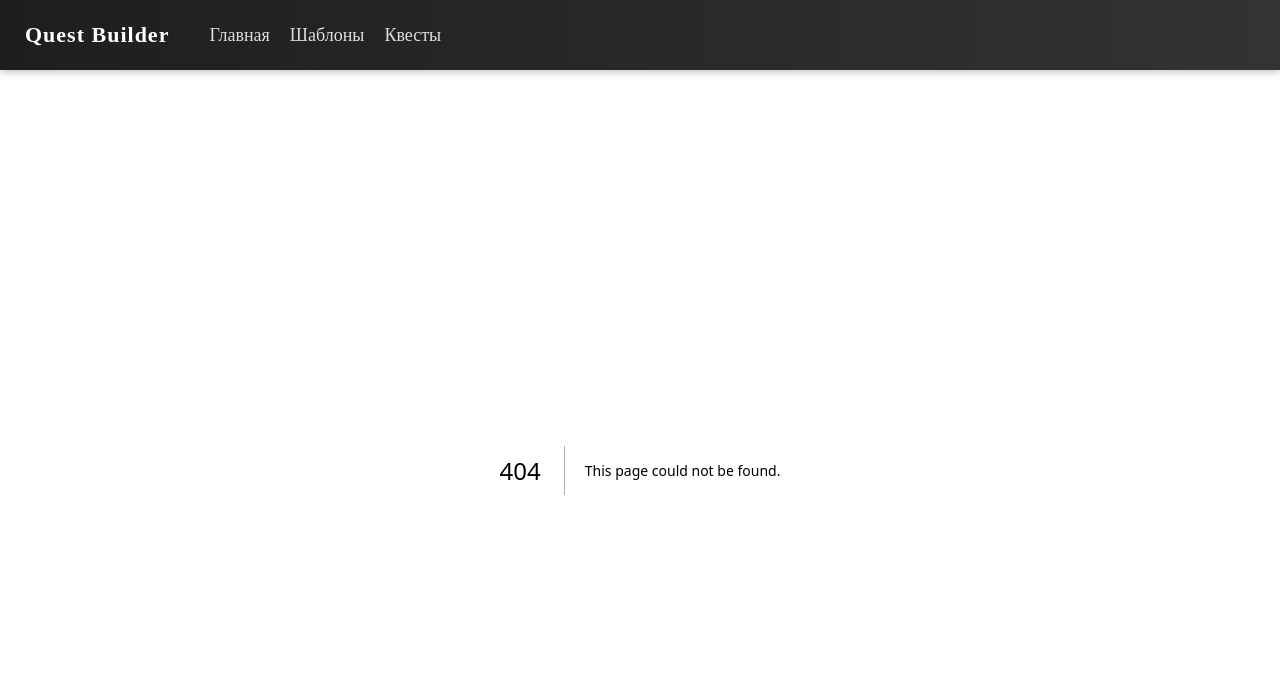
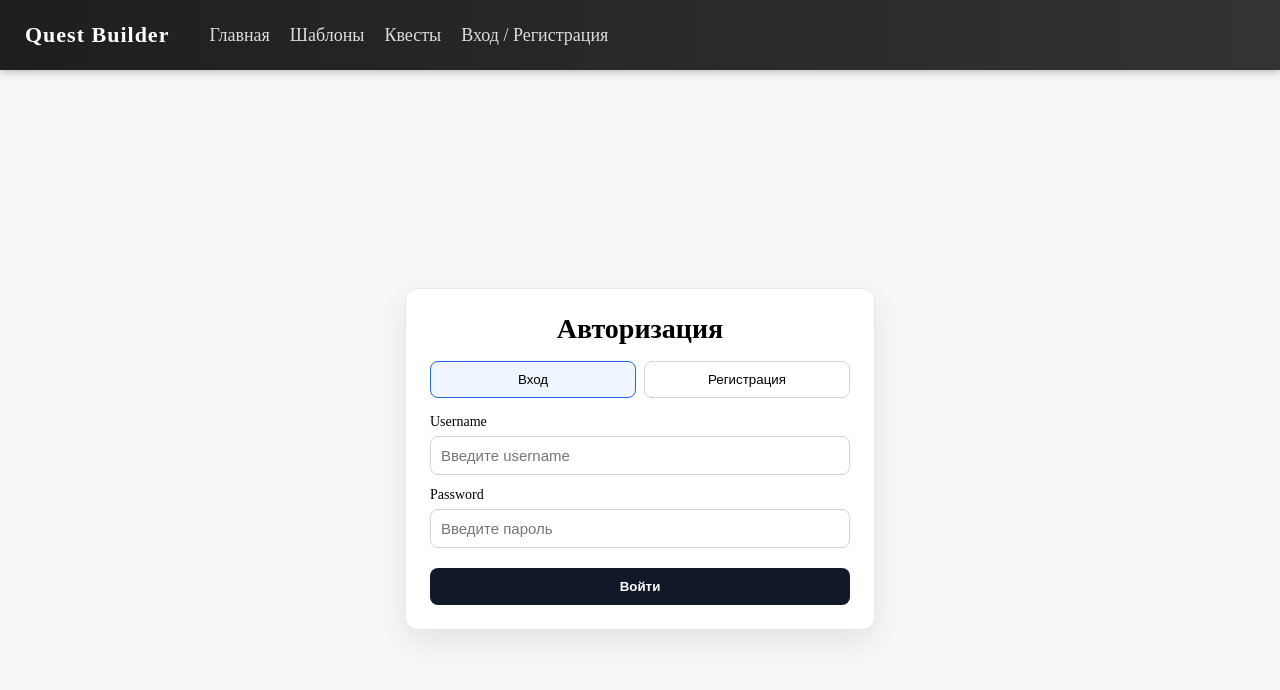
Before and after one commit to Pampers432/QuestFrontend, a Next.js app: page /Auth in a window 1280 px wide. Before the commit this address had no page. Shown: the top 690 px of the page. Built offline with nearby package versions, Linux system fonts and the light colour scheme.

Commit message:
Добавить страницу авторизации и регистрации

```diff
--- /dev/null
+++ b/Entities/Auth.ts
@@ -0,0 +1,17 @@
+export interface LoginRequest {
+  username: string;
+  password: string;
+}
+
+export interface RegisterRequest {
+  username: string;
+  password: string;
+  role: string;
+}
+
+export interface AuthResponse {
+  token?: string;
+  username?: string;
+  role?: string;
+  message?: string;
+}
--- /dev/null
+++ b/app/Auth/AuthPage.module.css
@@ -0,0 +1,98 @@
+.page {
+  min-height: calc(100vh - 70px);
+  display: flex;
+  align-items: center;
+  justify-content: center;
+  padding: 24px;
+  background: #f7f7f8;
+}
+
+.card {
+  width: 100%;
+  max-width: 420px;
+  background: #fff;
+  border-radius: 12px;
+  border: 1px solid #e5e7eb;
+  box-shadow: 0 12px 30px rgba(0, 0, 0, 0.08);
+  padding: 24px;
+}
+
+.title {
+  font-size: 28px;
+  margin-bottom: 16px;
+  text-align: center;
+}
+
+.modeSwitch {
+  display: grid;
+  grid-template-columns: 1fr 1fr;
+  gap: 8px;
+  margin-bottom: 16px;
+}
+
+.modeButton {
+  border: 1px solid #d1d5db;
+  border-radius: 8px;
+  background: #fff;
+  padding: 10px;
+  cursor: pointer;
+}
+
+.active {
+  border-color: #2563eb;
+  background: #eff6ff;
+}
+
+.form {
+  display: flex;
+  flex-direction: column;
+  gap: 12px;
+}
+
+.label {
+  display: flex;
+  flex-direction: column;
+  gap: 6px;
+  font-size: 14px;
+}
+
+.input {
+  border: 1px solid #d1d5db;
+  border-radius: 8px;
+  padding: 10px;
+  font-size: 15px;
+}
+
+.checkboxLabel {
+  display: flex;
+  align-items: center;
+  gap: 8px;
+  font-size: 14px;
+  color: #4b5563;
+}
+
+.submit {
+  margin-top: 8px;
+  border: none;
+  border-radius: 8px;
+  padding: 11px;
+  background: #111827;
+  color: white;
+  cursor: pointer;
+  font-weight: 600;
+}
+
+.submit:disabled {
+  opacity: 0.6;
+  cursor: not-allowed;
+}
+
+.error {
+  color: #dc2626;
+  font-size: 14px;
+}
+
+.success {
+  color: #059669;
+  font-size: 14px;
+}
--- /dev/null
+++ b/app/Auth/page.tsx
@@ -0,0 +1,141 @@
+"use client";
+
+import { FormEvent, useMemo, useState } from "react";
+import { loginUser, registerUser } from "@/services/authService";
+import styles from "./AuthPage.module.css";
+
+type Mode = "login" | "register";
+
+export default function AuthPage() {
+  const [mode, setMode] = useState<Mode>("login");
+  const [username, setUsername] = useState("");
+  const [password, setPassword] = useState("");
+  const [role, setRole] = useState("User");
+  const [isBlocked, setIsBlocked] = useState(false);
+  const [isSubmitting, setIsSubmitting] = useState(false);
+  const [error, setError] = useState("");
+  const [success, setSuccess] = useState("");
+
+  const title = useMemo(
+    () => (mode === "login" ? "Авторизация" : "Регистрация"),
+    [mode]
+  );
+
+  const onSubmit = async (e: FormEvent) => {
+    e.preventDefault();
+    setError("");
+    setSuccess("");
+
+    if (!username.trim() || !password.trim()) {
+      setError("Введите username и password");
+      return;
+    }
+
+    setIsSubmitting(true);
+
+    try {
+      if (mode === "login") {
+        const response = await loginUser({
+          username: username.trim(),
+          password
+        });
+
+        if (response.token) {
+          localStorage.setItem("auth_token", response.token);
+        }
+
+        setSuccess(response.message || "Вход выполнен успешно");
+      } else {
+        const response = await registerUser({
+          username: username.trim(),
+          password,
+          role
+        });
+
+        setSuccess(response.message || "Пользователь зарегистрирован");
+      }
+    } catch (submitError) {
+      const message = submitError instanceof Error ? submitError.message : "Неизвестная ошибка";
+      setError(message);
+    } finally {
+      setIsSubmitting(false);
+    }
+  };
+
+  return (
+    <main className={styles.page}>
+      <div className={styles.card}>
+        <h1 className={styles.title}>{title}</h1>
+
+        <div className={styles.modeSwitch}>
+          <button
+            type="button"
+            className={`${styles.modeButton} ${mode === "login" ? styles.active : ""}`}
+            onClick={() => setMode("login")}
+          >
+            Вход
+          </button>
+          <button
+            type="button"
+            className={`${styles.modeButton} ${mode === "register" ? styles.active : ""}`}
+            onClick={() => setMode("register")}
+          >
+            Регистрация
+          </button>
+        </div>
+
+        <form onSubmit={onSubmit} className={styles.form}>
+          <label className={styles.label}>
+            Username
+            <input
+              className={styles.input}
+              value={username}
+              onChange={(e) => setUsername(e.target.value)}
+              placeholder="Введите username"
+            />
+          </label>
+
+          <label className={styles.label}>
+            Password
+            <input
+              type="password"
+              className={styles.input}
+              value={password}
+              onChange={(e) => setPassword(e.target.value)}
+              placeholder="Введите пароль"
+            />
+          </label>
+
+          {mode === "register" && (
+            <>
+              <label className={styles.label}>
+                Role
+                <select className={styles.input} value={role} onChange={(e) => setRole(e.target.value)}>
+                  <option value="User">User</option>
+                  <option value="Admin">Admin</option>
+                </select>
+              </label>
+
+              <label className={styles.checkboxLabel}>
+                <input
+                  type="checkbox"
+                  checked={isBlocked}
+                  onChange={(e) => setIsBlocked(e.target.checked)}
+                  disabled
+                />
+                IsBlocked (по умолчанию false)
+              </label>
+            </>
+          )}
+
+          {error && <p className={styles.error}>{error}</p>}
+          {success && <p className={styles.success}>{success}</p>}
+
+          <button type="submit" className={styles.submit} disabled={isSubmitting}>
+            {isSubmitting ? "Отправка..." : mode === "login" ? "Войти" : "Зарегистрироваться"}
+          </button>
+        </form>
+      </div>
+    </main>
+  );
+}
--- a/components/Navbar.tsx
+++ b/components/Navbar.tsx
@@ -20,6 +20,10 @@ export default function Navbar() {
         <Link href="/Quests" className={styles.link}>
           Квесты
         </Link>
+
+        <Link href="/Auth" className={styles.link}>
+          Вход / Регистрация
+        </Link>
       </div>
     </nav>
   );
--- /dev/null
+++ b/services/authService.ts
@@ -0,0 +1,45 @@
+import { AuthResponse, LoginRequest, RegisterRequest } from "@/Entities/Auth";
+
+const API_BASE_URL = "https://localhost:7240/api/auth";
+
+const parseError = async (res: Response): Promise<string> => {
+  try {
+    const data = await res.json();
+    if (typeof data === "string") return data;
+    return data.message || "Ошибка запроса";
+  } catch {
+    return "Ошибка запроса";
+  }
+};
+
+export const loginUser = async (payload: LoginRequest): Promise<AuthResponse> => {
+  const res = await fetch(`${API_BASE_URL}/login`, {
+    method: "POST",
+    headers: {
+      "Content-Type": "application/json"
+    },
+    body: JSON.stringify(payload)
+  });
+
+  if (!res.ok) {
+    throw new Error(await parseError(res));
+  }
+
+  return await res.json();
+};
+
+export const registerUser = async (payload: RegisterRequest): Promise<AuthResponse> => {
+  const res = await fetch(`${API_BASE_URL}/register`, {
+    method: "POST",
+    headers: {
+      "Content-Type": "application/json"
+    },
+    body: JSON.stringify(payload)
+  });
+
+  if (!res.ok) {
+    throw new Error(await parseError(res));
+  }
+
+  return await res.json();
+};
```
